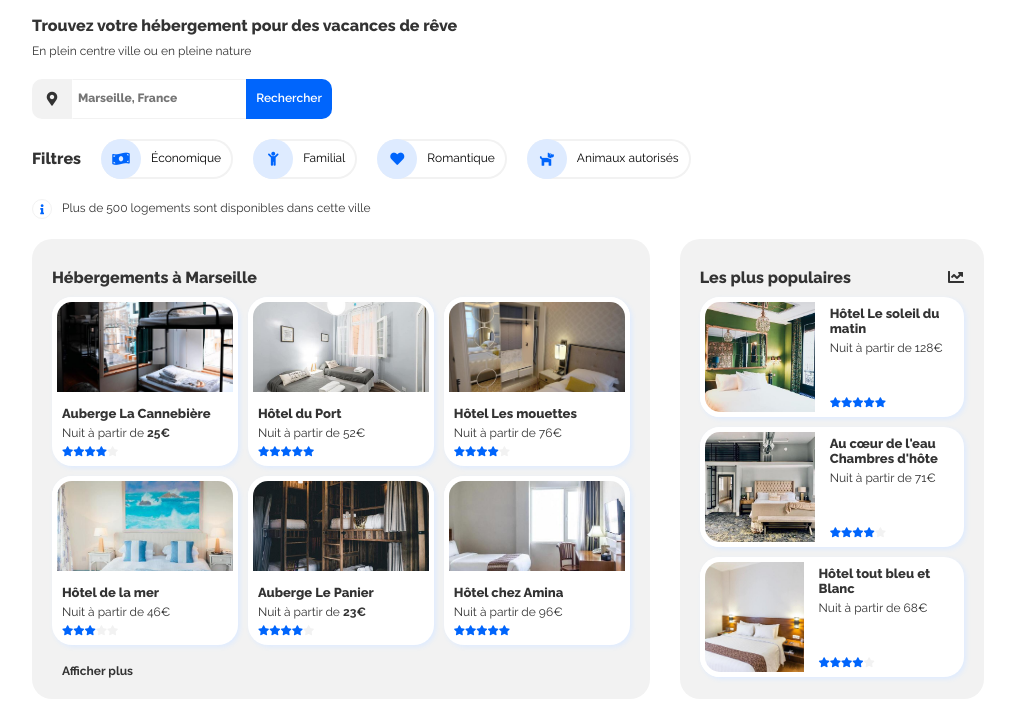
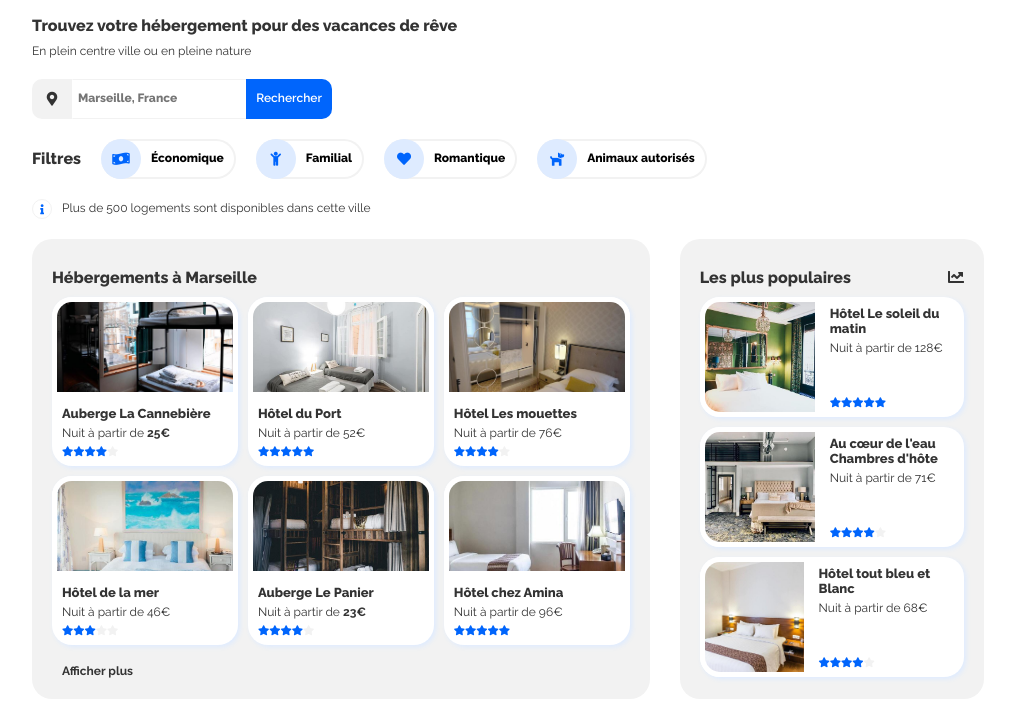
Before and after one commit to Ad-Hel/booki, a plain HTML site: page index.html in a window 1280 px wide. Shown: the part 99-800 px from the top of the page, without its empty margins (132-1147 px from the left). Drawn offline with Linux system fonts and the light colour scheme.

Commit message:
filters__entry retrait des balises p et div modification du css en conséquence

```diff
--- a/css/styles.css
+++ b/css/styles.css
@@ -324,15 +324,17 @@ li{
 /* FILTERS ENTRIES */
 
 .filters__entry{
-    border: solid 2px var(--secondary);
-    border-left: 0;
-    border-radius: var(--radius-md);
-    display: flex;
-    align-items: center;
     height: 40px;
     padding-left: 0;
     padding-right: var(--space-sm);
     background-color: white;
+    border: solid 2px var(--secondary);
+    border-left: 0;
+    border-radius: var(--radius-md);
+    font-size: 12px;
+    font-weight: 800;
+    display: flex;
+    align-items: center;
 
 }
 /* Filters entries on hover */
--- a/index.html
+++ b/index.html
@@ -29,20 +29,20 @@
             <div class="filters">
                 <div class="filters__title">Filtres</div>
                 <button type="button" id="filter_economy" class="filters__entry">
-                    <div class="filters__icon"><i class="fas fa-money-bill-wave"></i></div>
-                    <p>Économique</p>
+                    <span class="filters__icon"><i class="fas fa-money-bill-wave"></i></span>
+                    <span>Économique</span>
                 </button>
                 <button type="button" id="filter_family" class="filters__entry">
-                    <div class="filters__icon"><i class="fas fa-child"></i></div>
-                    <p>Familial</p>
+                    <span class="filters__icon"><i class="fas fa-child"></i></span>
+                    <span>Familial</span>
                 </button>
                 <button type="button" id="filter_romance" class="filters__entry">
-                    <div class="filters__icon"><i class="fas fa-heart"></i></div>
-                    <p>Romantique</p>
+                    <span class="filters__icon"><i class="fas fa-heart"></i></span>
+                    <span>Romantique</span>
                 </button>
                 <button type="button" id="filter_pet-friendly" class="filters__entry">
-                    <div class="filters__icon"><i class="fas fa-dog"></i></div>
-                    <p>Animaux autorisés</p>
+                    <span class="filters__icon"><i class="fas fa-dog"></i></span>
+                    <span>Animaux autorisés</span>
                 </button>
             </div>
         </header>
```
